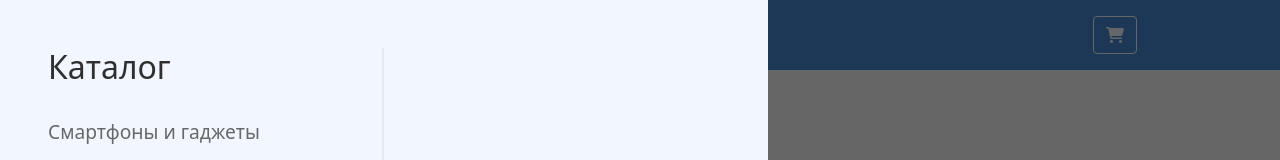
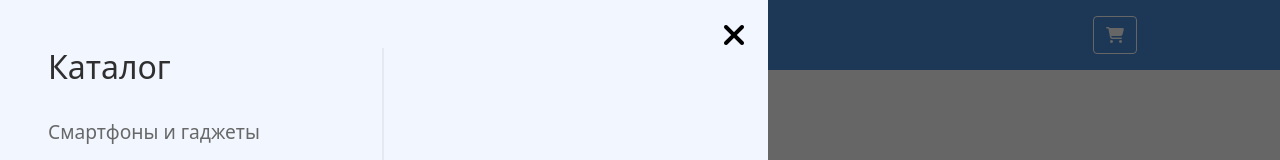
Before and after one commit to lelonov23/market-place, a React (Create React App) app: page /products/1 in a window 1280 px wide. Both pictures are taken after a click on the button "Каталог". Shown: the top 160 px of the page. Built offline with nearby package versions, Linux system fonts and the light colour scheme.

Commit message:
close buttons for modals

```diff
--- a/src/components/UI/Modal.module.css
+++ b/src/components/UI/Modal.module.css
@@ -26,3 +26,12 @@
     width: 60%;
   }
 }
+
+.close {
+  position: absolute;
+  top: 0.6rem;
+  right: 1rem;
+  border: none;
+  background-color: transparent;
+  font-size: 2rem;
+}
--- a/src/components/UI/Modal.tsx
+++ b/src/components/UI/Modal.tsx
@@ -22,6 +22,9 @@ const Modal: React.FC<ModalProps> = observer(
             className={styles["modal-content"]}
           >
             {children}
+            <button className={styles.close} onClick={handleClose}>
+              <i className="fa-solid fa-xmark"></i>
+            </button>
           </div>
         </div>
       </Portal>
--- a/src/components/cart/CartModal.module.css
+++ b/src/components/cart/CartModal.module.css
@@ -18,6 +18,7 @@
   background-color: #f1f6ff;
   color: rgb(47, 47, 47);
   border-radius: 0.3rem;
+  position: relative;
 }
 
 @media (max-width: 1660px) {
@@ -25,3 +26,12 @@
     width: 60%;
   }
 }
+
+.close {
+  position: absolute;
+  top: 0.6rem;
+  right: 1rem;
+  border: none;
+  background-color: transparent;
+  font-size: 2rem;
+}
--- a/src/components/cart/CartModal.tsx
+++ b/src/components/cart/CartModal.tsx
@@ -22,6 +22,9 @@ const CartModal: React.FC<CartModalProps> = observer(
             className={styles["modal-content"]}
           >
             {children}
+            <button className={styles.close} onClick={handleClose}>
+              <i className="fa-solid fa-xmark"></i>
+            </button>
           </div>
         </div>
       </Portal>
```
